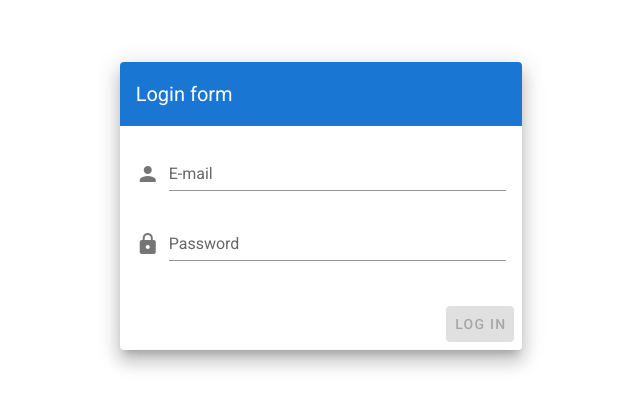
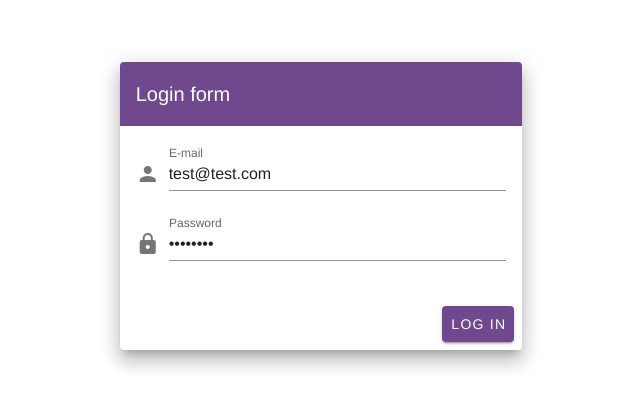
Before and after one commit to flip-santos/vue-simple-login, a Vue app: page / in a window 1280 px wide. Shown: the part 194-602 px from the top of the page, without its empty margins (319-959 px from the left). Built offline with nearby package versions, Linux system fonts and the light colour scheme.

Commit message:
WIP! Login api request and error handling

```diff
--- a/package.json
+++ b/package.json
@@ -10,6 +10,7 @@
     "lint": "vue-cli-service lint"
   },
   "dependencies": {
+    "axios": "^0.19.0",
     "core-js": "^3.3.2",
     "register-service-worker": "^1.6.2",
     "vue": "^2.6.10",
--- /dev/null
+++ b/src/api.js
@@ -0,0 +1,10 @@
+import axios from 'axios'
+
+const API = axios.create({
+  baseURL: 'https://api.bambee.tech/',
+  timeout: 5000,
+});
+
+API.defaults.headers.post['Content-Type'] = 'application/json';
+
+export default API
--- a/src/plugins/vuetify.js
+++ b/src/plugins/vuetify.js
@@ -7,4 +7,14 @@ export default new Vuetify({
 	icons: {
     iconfont: 'mdiSvg',
   },
+  theme: {
+    themes: {
+      light: {
+        primary: '#6F488E',
+        // secondary: '#b0bec5',
+        // accent: '#8c9eff',
+        error: '#eb6060',
+      },
+    },
+  },
 });
--- a/src/views/Login.vue
+++ b/src/views/Login.vue
@@ -1,7 +1,12 @@
 <template>
-  <v-app id="login-page">
+  <v-app class="login-page">
+
+    <v-alert class="login-page__alert" type="error" v-if="request_error_message">
+      {{ request_error_message }}
+    </v-alert>
+
     <v-content>
-      <v-container class="fill-height" fluid >
+      <v-container class="fill-height" fluid>
         <v-row align="center" justify="center" >
           <v-col cols="12" sm="8" md="4" >
             <v-card class="elevation-12">
@@ -10,26 +15,24 @@
               </v-toolbar>
               <v-card-text>
 
-                <v-form
-                  ref="login_form"
-                  v-model="valid"
-                  :lazy-validation="lazy"
-                >
+                <v-form ref="login_form" v-model="valid" :lazy-validation="lazy">
 
                   <v-text-field
+                    prepend-icon="person"
+                    name="email"
+                    type="email"
                     label="E-mail"
-                    name="email"
-                    prepend-icon="person"
-                    type="text"
+                    v-model="email"
                     :rules="email_rules"
                   />
 
                   <v-text-field
                     id="password"
+                    prepend-icon="lock"
+                    name="password"
+                    type="password"
                     label="Password"
-                    name="password"
-                    prepend-icon="lock"
-                    type="password"
+                    v-model="password"
                     :rules="password_rules"
                   />
 
@@ -37,7 +40,7 @@
               </v-card-text>
               <v-card-actions>
                 <v-spacer />
-                <v-btn color="primary" :disabled="!valid" @click="validate">Log In</v-btn>
+                <v-btn color="primary" :disabled="!valid" @click="validateForm">Log In</v-btn>
               </v-card-actions>
             </v-card>
           </v-col>
@@ -47,14 +50,27 @@
   </v-app>
 </template>
 
+<style lang="scss">
+  .login-page__alert {
+    position: absolute !important;
+    bottom: 20px;
+    left: 20px;
+    right: 20px;
+  }
+</style>
+
 <script>
+  import API from '../api';
 
   export default {
     name: 'login',
     data() {
       return {
         valid: true,
-      email: '',
+        email: 'test@test.com',
+        password: 'password',
+        request_error_message: '',
+        request_status: null,
         email_rules: [
           v => !!v || 'E-mail is required',
           v => /.+@.+\..+/.test(v) || 'E-mail must be valid',
@@ -67,9 +83,33 @@ export default {
       }
     },
     methods: {
-    validate () {
+      validateForm () {
         if (this.$refs.login_form.validate()) {
-        console.log('Entrou!')
+          API.post('user/login', { email: this.email, password: this.password }, {
+              validateStatus: (status) => {
+                this.request_status = status
+                return status >= 200 && status < 300;
+              }
+            })
+            .then(response => {
+              console.log(response)
+              this.request_error_message = ''
+              this.resetValidation()
+            })
+            .catch(error => {
+              // Setting up error messages
+              switch(this.request_status) {
+                case 403:
+                case 404:
+                  this.request_error_message = error
+                  break;
+                case 429:
+                  this.request_error_message = error.error.text
+                  break;
+                default:
+                  this.request_error_message = ''
+              }
+            })
         }
       },
       resetForm () {
```
Also changed, not shown: 1 other file (tests, documents, lock files or other folders). Lines whose indentation alone changed are shown as unchanged.
